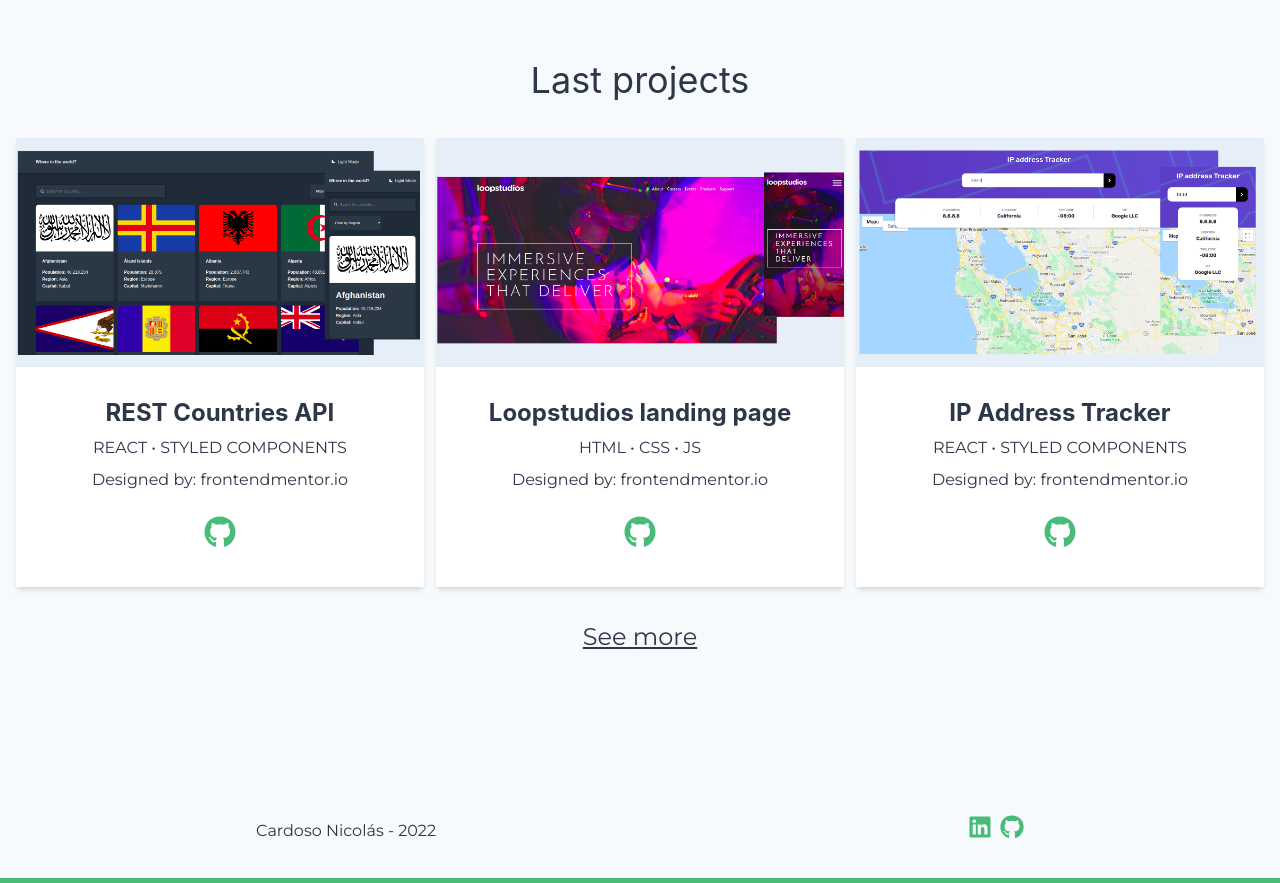
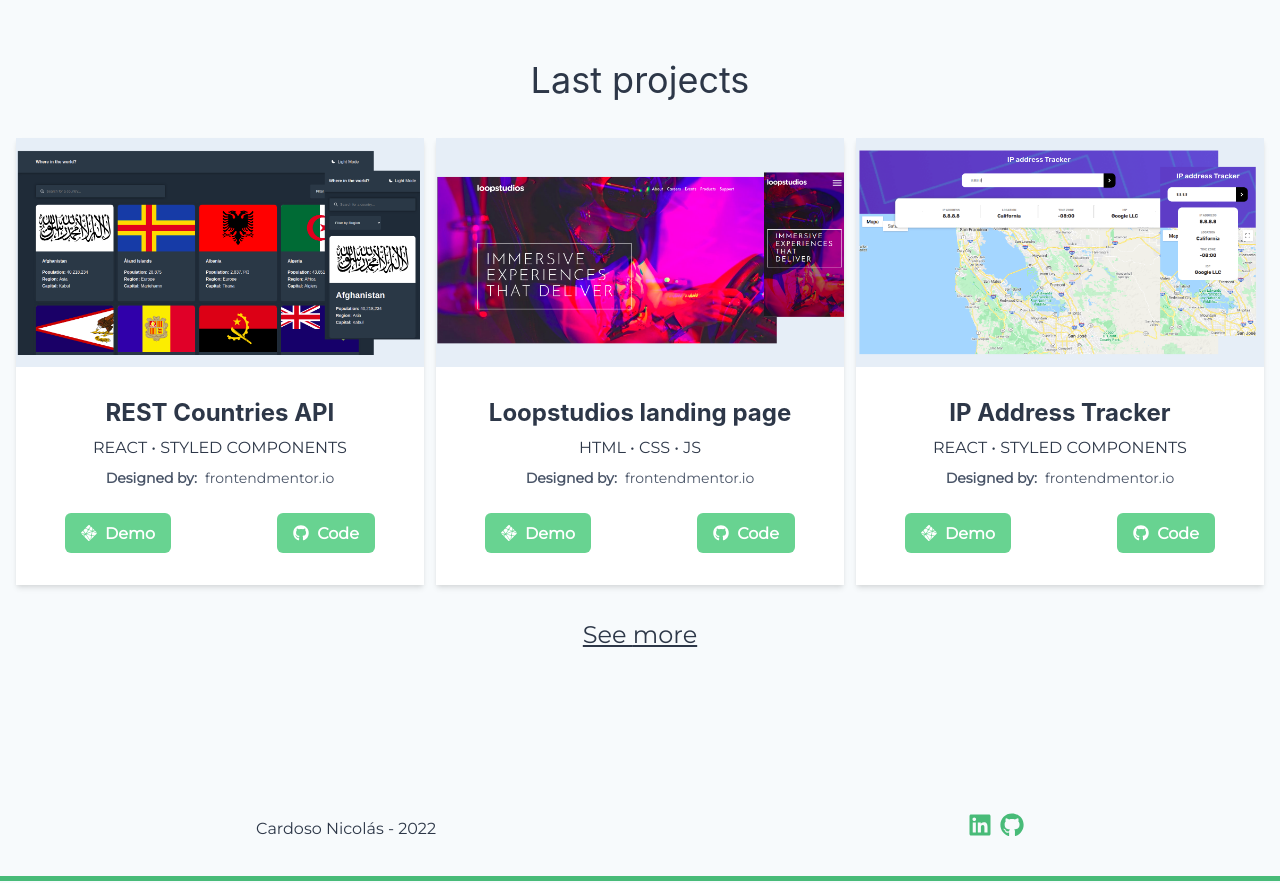
Before and after one commit to cardosonicolas/cardosonicolas, a Gatsby site: page / in a window 1280 px wide. Shown: the part 1280-2163 px from the top of the page. Built offline with nearby package versions, Linux system fonts and the light colour scheme; Gatsby itself is replaced by a stand-in of ours.

Commit message:
style change

```diff
--- a/src/components/Card.js
+++ b/src/components/Card.js
@@ -5,13 +5,23 @@ import {
   Heading,
   Image,
   VStack,
-  Icon,
   Link,
   useColorModeValue,
+  Button,
+  HStack,
 } from "@chakra-ui/react";
 import { FaGithub } from "react-icons/fa";
+import { SiNetlify } from "react-icons/si";
 
-const Card = ({ image, title, tecnology, linkDesing, linkRepo, desing }) => {
+const Card = ({
+  image,
+  title,
+  tecnology,
+  linkDesing,
+  linkRepo,
+  linkDeploy,
+  desing,
+}) => {
   return (
     <Box
       w="full"
@@ -19,27 +29,67 @@ const Card = ({ image, title, tecnology, linkDesing, linkRepo, desing }) => {
       overflow="hidden"
       bg={useColorModeValue("white", "teal.800")}
     >
-      <Image src={image} _hover={{ opacity: "0.8" }} />
+      <Link href={linkDeploy} target="_blank" _hover={{ textDecor: "none" }}>
+        <Image
+          src={image}
+          _hover={{ opacity: "0.8", transition: "opacity 0.2s ease-out" }}
+        />
+      </Link>
       <VStack py="2em" alignItems="center">
         <VStack>
+          <Link
+            href={linkDeploy}
+            target="_blank"
+            _hover={{ textDecor: "none", color: "gray.500" }}
+          >
             <Heading fontSize="2xl">{title}</Heading>
+          </Link>
           <Text>{tecnology}</Text>
         </VStack>
+
+        <HStack fontSize="sm" color="gray.600">
+          <Text fontWeight="bold">Designed by:</Text>
           <Link href={linkDesing} target="_blank">
-          <Text>{`Designed by: ${desing}`}</Text>
+            {desing}
           </Link>
+        </HStack>
 
-        <Link href={linkRepo} target="_blank" pt="1em">
-          <Icon
-            as={FaGithub}
-            w="8"
-            h="8"
-            fill="green.400"
+        <HStack w="full" justifyContent="space-around">
+          <Link
+            href={linkDeploy}
+            target="_blank"
+            pt="1em"
+            _hover={{ textDecor: "none" }}
+          >
+            <Button
+              leftIcon={<SiNetlify />}
+              bg="green.300"
+              color="white"
               _hover={{
-              fill: "green.200",
+                bg: "green.200",
               }}
-          />
+            >
+              Demo
+            </Button>
           </Link>
+          <Link
+            href={linkRepo}
+            target="_blank"
+            pt="1em"
+            _hover={{ textDecor: "none" }}
+          >
+            <Button
+              leftIcon={<FaGithub />}
+              bg="green.300"
+              color="white"
+              _hover={{
+                bg: "green.200",
+              }}
+            >
+              Code
+            </Button>
+          </Link>
+        </HStack>
       </VStack>
     </Box>
   );
--- a/src/components/Footer.js
+++ b/src/components/Footer.js
@@ -30,7 +30,7 @@ const Footer = () => {
               w="6"
               h="6"
               fill="green.400"
-              _hover={{ fill: "green.200" }}
+              _hover={{ fill: "green.200", transition: "fill 0.2s ease-out" }}
             />
           </Link>
           <Link href="https://github.com/cardosonicolas" target="_blank">
@@ -39,7 +39,7 @@ const Footer = () => {
               w="6"
               h="6"
               fill="green.400"
-              _hover={{ fill: "green.200" }}
+              _hover={{ fill: "green.200", transition: "fill 0.2s ease-out" }}
             />
           </Link>
         </HStack>
--- a/src/components/Navbar.js
+++ b/src/components/Navbar.js
@@ -9,6 +9,7 @@ import {
   useDisclosure,
   Stack,
   Text,
+  Fade,
 } from "@chakra-ui/react";
 import { HamburgerIcon, CloseIcon } from "@chakra-ui/icons";
 import ThemeTogglerButton from "./ThemeTogglerButton";
@@ -71,6 +72,7 @@ const Navbar = () => {
         </Flex>
 
         {isOpen ? (
+          <Fade in={isOpen} unmountOnExit>
             <Box pt={4} display={{ md: "none" }}>
               <Stack as="nav" spacing="4">
                 {Links.map((link) => (
@@ -78,6 +80,7 @@ const Navbar = () => {
                 ))}
               </Stack>
             </Box>
+          </Fade>
         ) : null}
       </Container>
     </>
--- a/src/components/Projects.js
+++ b/src/components/Projects.js
@@ -101,21 +101,16 @@ const Projects = () => {
               linkDeploy,
               id,
             }) => (
-              <Link
-                href={linkDeploy}
-                target="_blank"
+              <Card
                 key={id}
-                _hover={{ textDecor: "none" }}
-              >
-                <Card
                 title={title}
                 tecnology={tecnology}
                 linkDesing={linkDesing}
                 linkRepo={linkRepo}
                 image={image}
                 desing={desing}
+                linkDeploy={linkDeploy}
               />
-              </Link>
             )
           )}
       </Grid>
```
Lines whose indentation alone changed are shown as unchanged.
